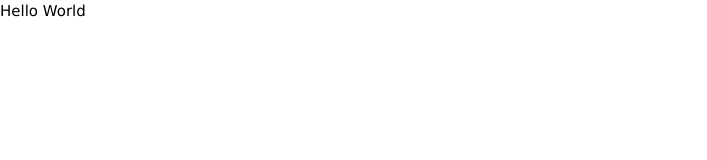
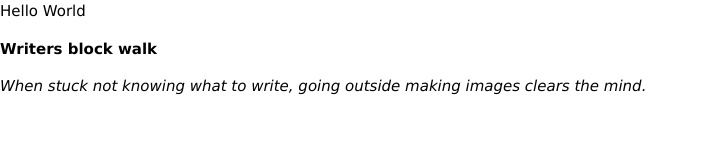
Before and after one commit to pixelcaveman/mywebsite, a plain HTML site: page index.html in a window 1280 px wide. Shown: the whole page, without its empty margins (0-707 px from the left). Drawn offline with nearby package versions, Linux system fonts and the light colour scheme.

Commit message:
added text

```diff
--- a/index.html
+++ b/index.html
@@ -7,5 +7,15 @@
 
 Hello World
 
+<article class="artsets-item item-text
+                size-default">
+  <div class="item-inner">
+  <div class="text-wrap slideshow-link">
+    <p><strong>Writers block walk</strong></p>
+<p><em>When stuck not knowing what to write, going outside making images clears the mind. </em></p>
+  </div>
+  </div>
+
+</article>
 </body>
 </html>
```
